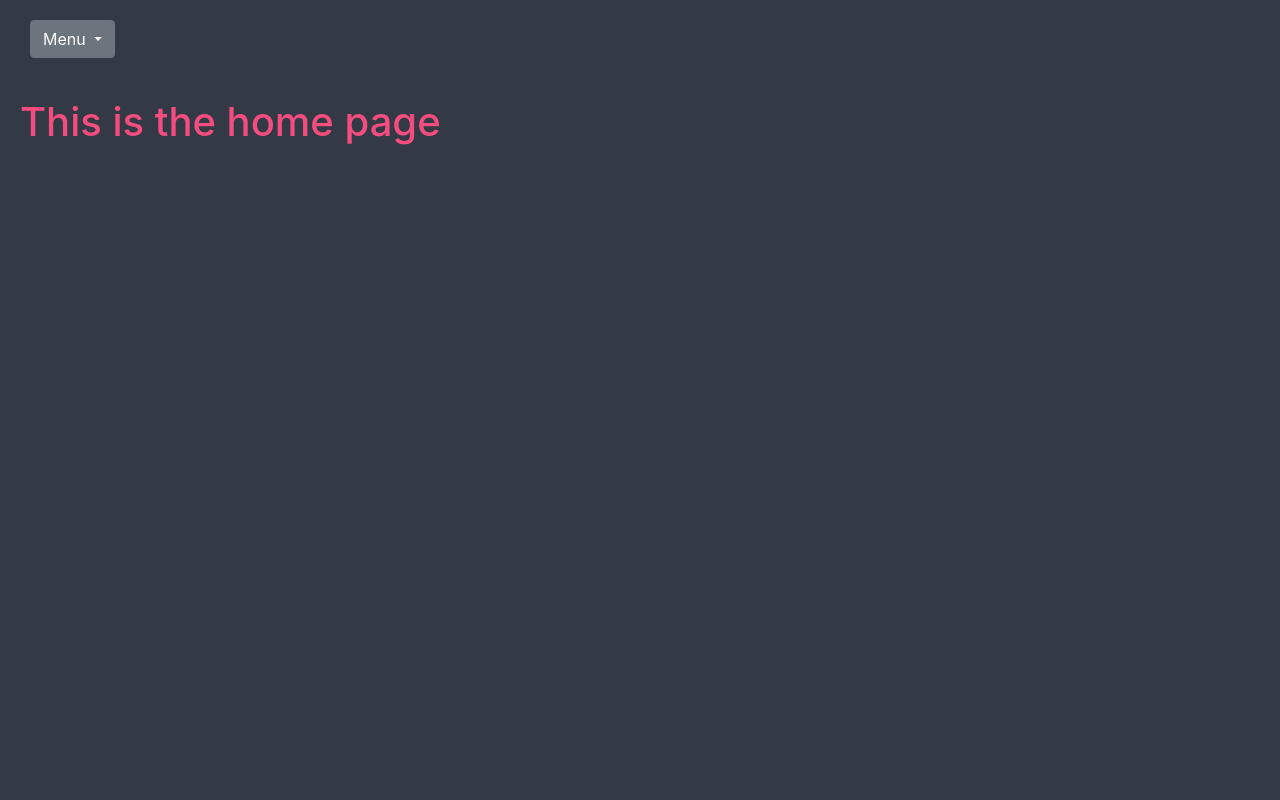
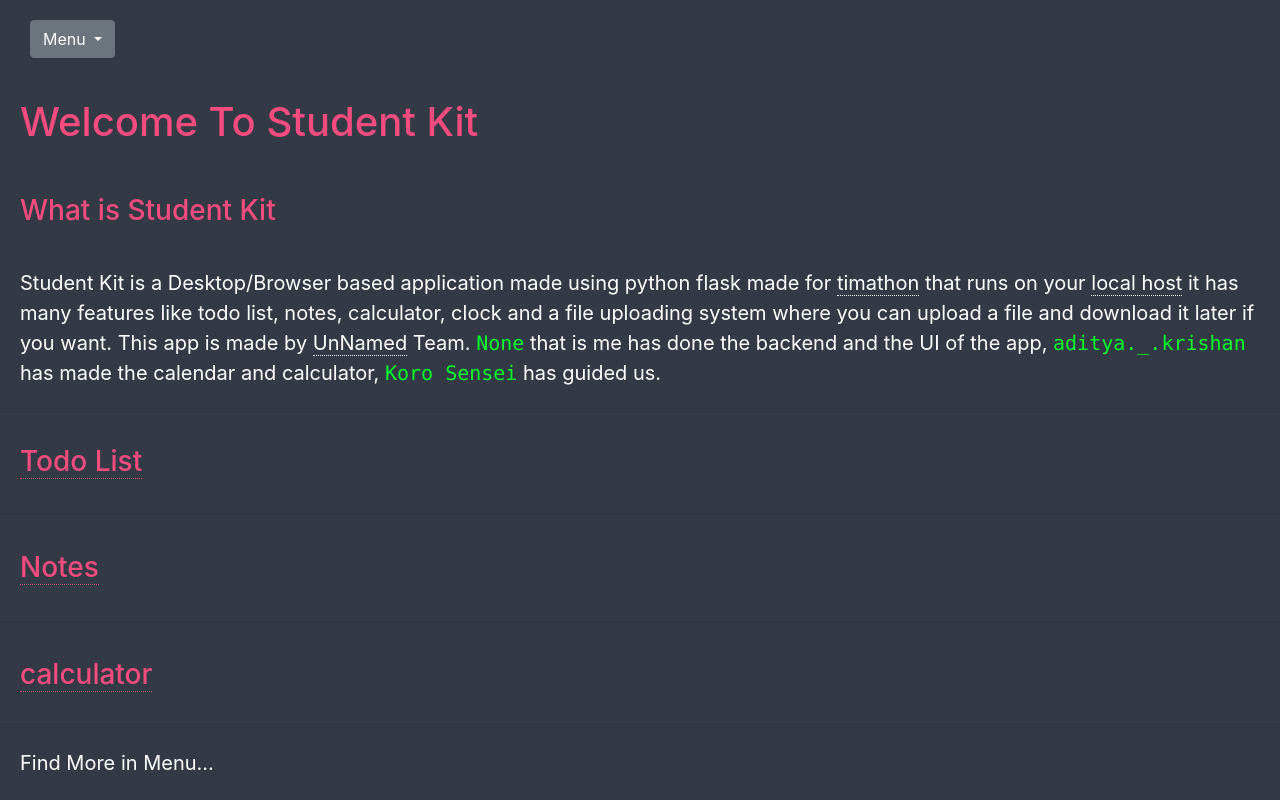
Before and after one commit to adityaKrishan651/code-jam-project, a Flask app: page / in a window 1280 px wide. Run offline with Flask 2, Linux system fonts and the light colour scheme; some libraries are stand-ins or nearby versions.

Commit message:
home page

```diff
--- a/app.py
+++ b/app.py
@@ -125,6 +125,7 @@ def upload():
         files = File(file_name=filename, path=path)
         db.session.add(files)
         db.session.commit()
+        files = File.query.all()
         return render_template("upload.html", files=files)
     return render_template("upload.html", files=files)
 
--- a/static/main.css
+++ b/static/main.css
@@ -192,3 +192,36 @@ p{
 .q{
   margin: 20px;
 }
+
+#th{
+  margin: 20px;
+}
+
+#th a{
+  color: white;
+  border-bottom: 1px dotted white;
+}
+
+#th a:hover{
+  color: white;
+  border-bottom: 1px solid white;
+}
+
+code{
+  color: rgb(0, 253, 42);
+  font-size: 20px;
+}
+
+p{
+  font-size: 20px;
+}
+
+h3 a{
+  color: #f44c7f;
+  border-bottom: 1px dotted #f44c7f;
+}
+
+h3 a:hover {
+  color: #f44c7f;
+  border-bottom: 1px solid #f44c7f;
+}
--- a/templates/index.html
+++ b/templates/index.html
@@ -3,6 +3,15 @@
 {% block title %}Flask App{% endblock %}
 
 {% block content%}
-    <h1>This is the home page</h1>
-
+    <h1>Welcome To Student Kit</h1>
+    <h3>What is Student Kit</h3>
+    <p id="th">Student Kit is a Desktop/Browser based application made using python flask made for <a href="https://twtcodejam.net/timathon/">timathon</a> that runs on your <a href="http://127.0.0.1:5000">local host</a> it has many features like todo list, notes, calculator, clock and a file uploading system where you can upload a file and download it later if you want. This app is made by <a href="https://twtcodejam.net/timathon/team/212/">UnNamed</a> Team. <code>None</code> that is me has done the backend and the UI of the app, <code>aditya._.krishan</code> has made the calendar and calculator, <code>Koro Sensei</code> has guided us.</p>
+    <hr>
+    <h3><a href="/todo">Todo List</a></h3>
+    <hr>
+    <h3><a href="/notes">Notes</a></h3>
+    <hr>
+    <h3><a href="/cal">calculator</a></h3>
+    <hr>
+    <p id="th">Find More in Menu...</p>
 {% endblock %}
```
Also changed, not shown: datebase.db.
